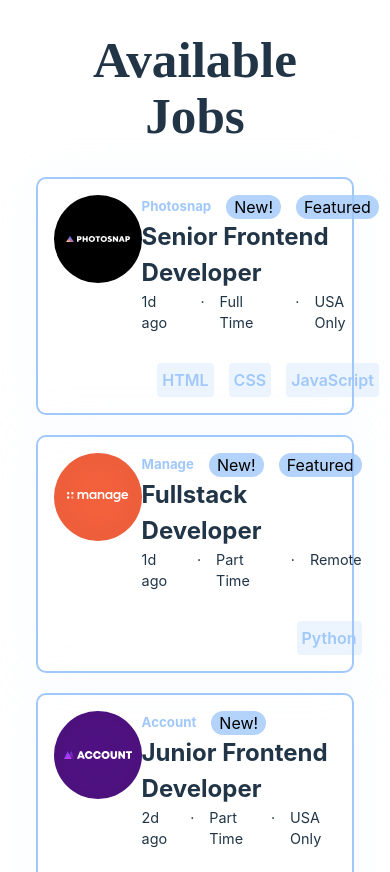
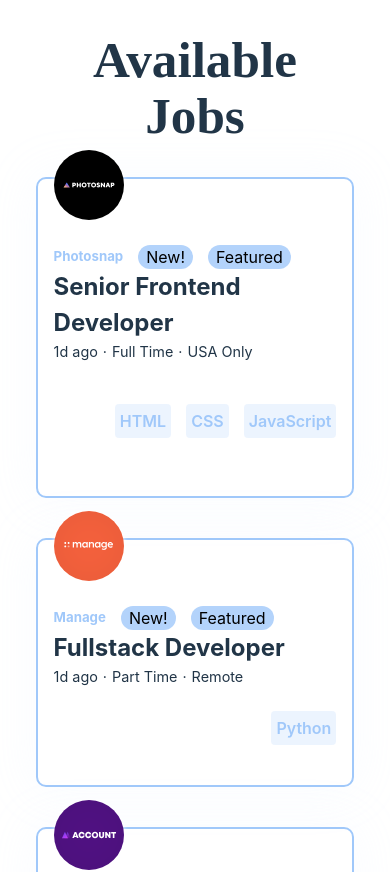
Before and after one commit to mathematiCode/job-listings-fem, a React (Vite) app: page / in a window 390 px wide. Shown: the top 872 px of the page. Built offline with nearby package versions, Linux system fonts and the light colour scheme; a web font is replaced by a local one.

Commit message:
Added shadow to images in mobile view

```diff
--- a/src/card.css
+++ b/src/card.css
@@ -66,17 +66,37 @@ h3 {
 
 @media (max-width: 740px) {
   .job-container {
-    grid-template-columns: 1fr;
-    grid-template-rows: 100px 1fr 1fr 1fr;
+    grid-template-columns: 100px 1fr;
+    grid-template-rows: 1fr 1fr;
   }
-  .top-row {
+
+  .language-container {
+    grid-column: 1/3;
     grid-row: 2/3;
   }
-  .company {
-    grid-row: 3/4;
+}
+
+@media (max-width: 475px) {
+  .bottom-row {
+    gap: 5px;
+    grid-column: 1/-1;
+  }
+  .job-container {
+    grid-template-columns: 1fr;
+    grid-template-rows: 50px 1fr 1fr;
+    margin-bottom: 40px;
+  }
+  .main-info {
+    grid-row: 2/3;
+    grid-column: 1/-1;
   }
   .language-container {
-    grid-column: 1/3;
-    grid-row: 4/5;
+    grid-row: 3/4;
+    grid-column: 1/-1;
+  }
+  img {
+    width: 70px;
+    transform: translate(0, -45px);
+    filter: drop-shadow(0px 0px 2px white) !important;
   }
 }
```
